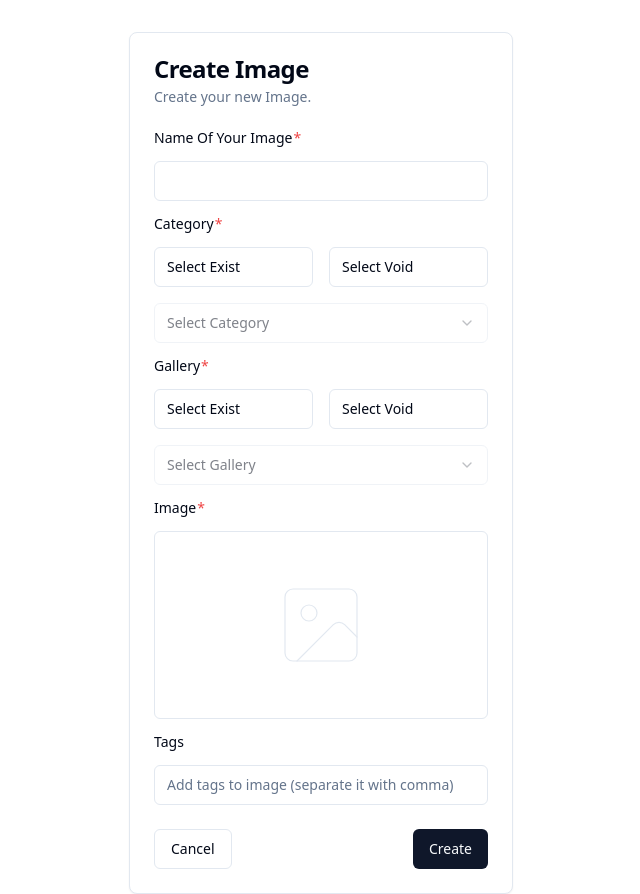
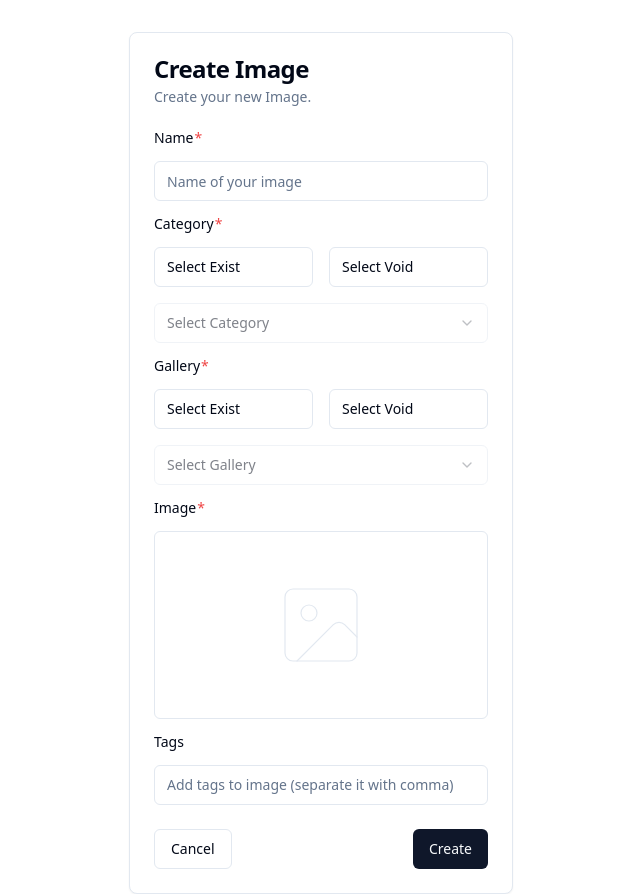
Before and after one commit to Naufal05R/nextjs-gallery, a Next.js app: page /dashboard/add in a window 1280 px wide. Shown: the whole page, without its empty margins (319-959 px from the left). Built offline with nearby package versions, Linux system fonts and the light colour scheme.

Commit message:
fix: fixing some title and placeholder

```diff
--- a/app/dashboard/add/page.tsx
+++ b/app/dashboard/add/page.tsx
@@ -19,7 +19,7 @@ export default function DashboardAddPage() {
         <CardContent>
           <form>
             <div className="grid w-full items-center gap-4">
-              <Input.Base title="Name of your image" />
+              <Input.Base title="name" placeholder="Name of your image" />
               {["Category", "Gallery"].map((title) => (
                 <Input.Select key={title} title={title} fields={modelCategoryObject} />
               ))}
```
